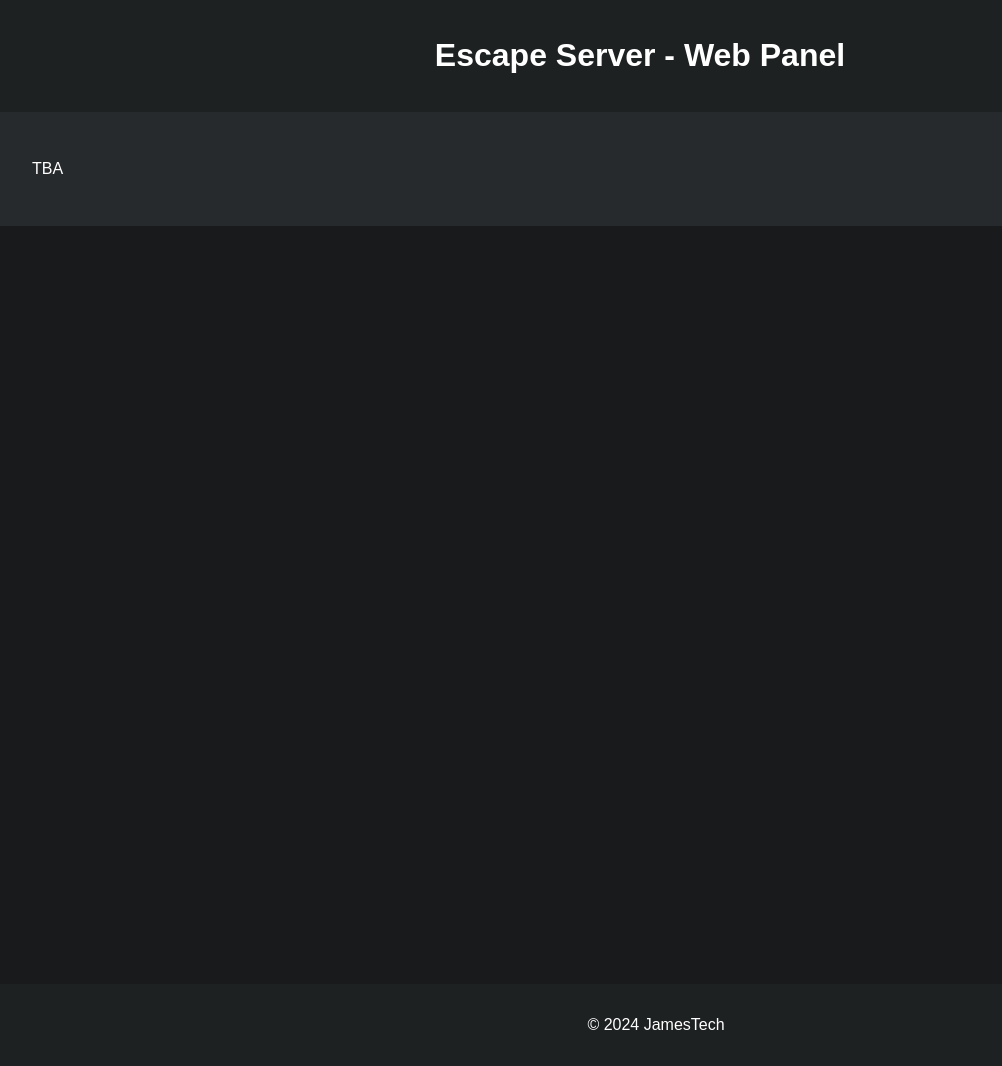
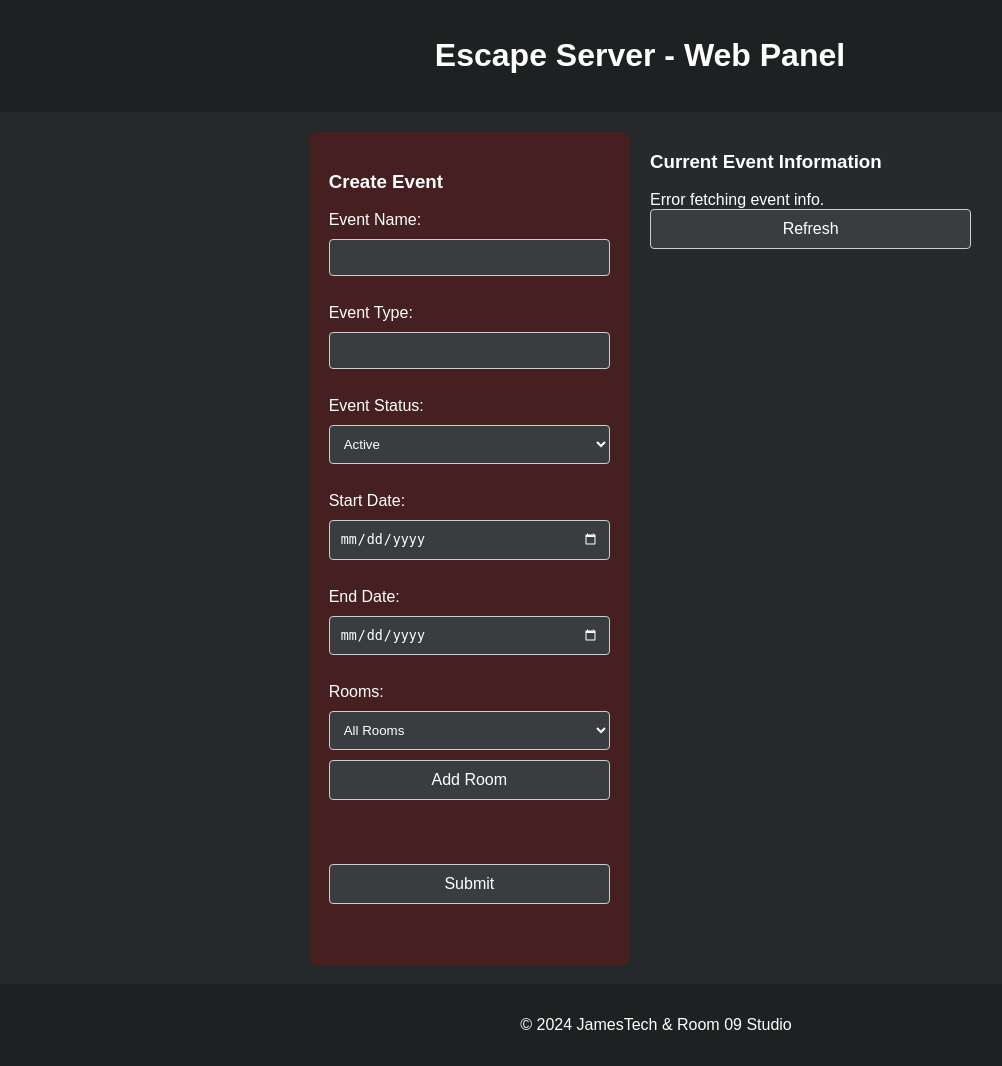
Before and after one commit to Awsomeworld304/EscapeServer, a Flask app: page / in a window 1280 px wide. Shown: the whole page, without its empty margins (0-1002 px from the left). Run offline with Flask 3, Linux system fonts and the light colour scheme.

Commit message:
setup web panel (frontend)

```diff
--- a/static/index.html
+++ b/static/index.html
@@ -12,10 +12,51 @@
         <h1>Escape Server - Web Panel</h1>
     </header>
     <main>
-        <p id="message">TBA</p>
+        <div class="container">
+            <div class="form">
+                <form id="eventForm">
+                    <h3 class="centertext">Create Event</h3>
+                    <label for="eventName">Event Name:</label>
+                    <input type="text" id="eventName" name="eventName" required><br>
+
+                    <label for="eventType">Event Type:</label>
+                    <input type="text" id="eventType" name="eventType" required><br>
+
+                    <label for="eventStatus">Event Status:</label>
+                    <select id="eventStatus" name="eventStatus" required>
+                        <option value="Active">Active</option>
+                        <option value="Inactive">Inactive</option>
+                    </select><br>
+
+                    <label for="startDate">Start Date:</label>
+                    <input type="date" id="startDate" name="startDate" required><br>
+
+                    <label for="endDate">End Date:</label>
+                    <input type="date" id="endDate" name="endDate" required><br>
+
+                    <label for="rooms">Rooms:</label>
+                    <select id="roomPicker">
+                        <option value="All Rooms">All Rooms</option>
+                    </select>
+                    <button type="button" id="addRoomButton">Add Room</button><br>
+                    <ul id="roomList"></ul>
+
+                    <button type="submit" class="button">Submit</button>
+                    <p id="message"></p>
+                </form>
+            </div>
+            <div class="form current-event">
+                <h3 class="centertext">Current Event Information</h3>
+                <div id="eventInfo" class="event-info-container">
+                    <!-- Event information dynamically created here. -->
+                </div>
+                <button type="button" id="refreshButton">Refresh</button>
+            </div>
+        </div>
     </main>
     <footer>
-        <p>&copy; 2024 JamesTech</p>
+        <p>&copy; 2024 JamesTech & Room 09 Studio</p>
     </footer>
+    <script src="/static/index.js"></script>
 </body>
 </html>
--- /dev/null
+++ b/static/index.js
@@ -0,0 +1,102 @@
+const predefinedRooms = [
+    "1A - CTE Math", "1AA - Direct Care Worker", "2A - Option Pathway", "3A - Success Lab",
+    "4A - Practical Nursing", "5A - Practical Nursing", "6A - Pre-Engineering / PLTW",
+    "7A - HVAC", "8A - Electrical", "9A - Certified Patient Care Technician",
+    "10A - Dental Assisting/Clinic", "11A - Masonry", "A Wing Hallway", "1B - Cafeteria",
+    "2B - ProStart", "3B - ProStart", "3BB - Masonry", "4B - Misc.", "4BB - SkillsUSA",
+    "5B - Carpentry", "6B - Welding", "8B - Carpentry Shop", "9B - Automotive",
+    "10B - Welding Shop", "11B - Collision Repair", "12B - Collision Repair Shop",
+    "13B - Cybersecurity", "14B - CTE English", "B Wing Hallway", "1C - Option Pathway",
+    "2C - Law and Public Safety", "3C - Plumbing", "4C - Diesel Technology",
+    "4CC - Diesel Technology Shop", "5C - Emergency and Firefighting Management Services",
+    "6C - Graphic Design / Multimedia Publishing", "7C - Medical Assisting", "C Wing Hallway",
+    "Lobby", "Office", "Commons"
+];
+
+const roomPicker = document.getElementById('roomPicker');
+predefinedRooms.forEach(room => {
+    const option = document.createElement('option');
+    option.value = room;
+    option.textContent = room;
+    roomPicker.appendChild(option);
+});
+
+async function fetchEventInfo() {
+    try {
+        const response = await fetch('http://10.0.0.153:8080/api/events');
+        if (!response.ok) {
+            throw new Error('Network response was not ok');
+        }
+        const data = await response.json();
+        const eventInfoDiv = document.getElementById('eventInfo');
+        eventInfoDiv.innerHTML = `
+            <p><strong>Event Name:</strong> ${data.event_name}</p>
+            <p><strong>Event Type:</strong> ${data.event_type}</p>
+            <p><strong>Event Status:</strong> ${data.event_status}</p>
+            <p><strong>Start Date:</strong> ${data.start_date}</p>
+            <p><strong>End Date:</strong> ${data.end_date}</p>
+            <p><strong>Rooms:</strong> ${data.rooms}</p>
+        `;
+    } catch (error) {
+        console.error('Error fetching event info:', error);
+        document.getElementById('eventInfo').innerText = 'Error fetching event info.';
+    }
+}
+
+document.getElementById('addRoomButton').addEventListener('click', function() {
+    const selectedRoom = roomPicker.value;
+    const roomList = document.getElementById('roomList');
+
+    if (selectedRoom === "All Rooms") {
+        predefinedRooms.forEach(room => {
+            if (![...roomList.children].some(li => li.textContent === room)) {
+                const listItem = document.createElement('li');
+                listItem.textContent = room;
+                roomList.appendChild(listItem);
+            }
+        });
+    } else {
+        // Check if the room is already in the list
+        if ([...roomList.children].some(li => li.textContent === selectedRoom)) {
+            alert('Room already added.');
+            return;
+        }
+
+        const listItem = document.createElement('li');
+        listItem.textContent = selectedRoom;
+        roomList.appendChild(listItem);
+    }
+});
+
+document.getElementById('eventForm').addEventListener('submit', async function(event) {
+    event.preventDefault();
+    const roomList = document.getElementById('roomList');
+    const rooms = [...roomList.children].join(","); // .map(li => li.textContent);
+
+    const formData = {
+        event_name: document.getElementById('eventName').value,
+        event_type: document.getElementById('eventType').value,
+        event_status: document.getElementById('eventStatus').value,
+        start_date: document.getElementById('startDate').value,
+        end_date: document.getElementById('endDate').value,
+        rooms: rooms
+    };
+
+    try {
+        const response = await fetch('http://10.0.0.153:8080/api/events', {
+            method: 'POST',
+            headers: {'Content-Type': 'application/json'},
+            body: JSON.stringify(formData)
+        });
+        if (!response.ok) throw new Error('Network response was not ok');
+        const data = await response.json();
+        document.getElementById('message').innerText = 'Event created successfully!';
+    } catch (error) {
+        console.error('Error submitting form:', error);
+        document.getElementById('message').innerText = 'Error creating event.';
+    } finally { fetchEventInfo(); }
+});
+
+document.getElementById('refreshButton').addEventListener('click', fetchEventInfo);
+fetchEventInfo();
+setInterval(fetchEventInfo, 1000);
--- a/static/stylesheets/index.css
+++ b/static/stylesheets/index.css
@@ -7,7 +7,11 @@
     margin: 0;
     padding: 0;
     background-color: #1e2122;
+    display: flex;
+    flex-direction: column;
+    height: 100vh;
 }
+#centertext {text-align: center;}
 header {
     background-color: #1e2122;
     color: #fff;
@@ -15,8 +19,80 @@
     text-align: center;
 }
 main {
-    padding: 2rem;
     background-color: #272a2c;
+    flex: 1;
+    overflow-y: auto;
+    padding: 20px;
+    display: flex;
+    justify-content: center;
+    align-items: flex-start;
+    margin-bottom: 80px;
+}
+.container {
+    display: flex;
+    gap: 20px;
+}
+div.form {
+    display: flex;
+    flex-direction: column;
+    width: 100%;
+    max-width: 600px;
+    label, input, select, button {
+    width: 100%;
+    margin-bottom: 10px;
+    color: #fff;
+    label, input, select, button {
+    width: 100%;
+    margin-bottom: 10px;
+    color: #fff;
+    box-sizing: border-box;
+}
+div.form.current-event {
+    background: #ff4d4d;
+    box-shadow: 0 0 15px rgba(255, 0, 0, 0.5);
+    border-radius: 8px;
+}
+.event-info-container {
+    background: #ff4d4d; /* Red background */
+    box-shadow: 0 0 15px rgba(255, 0, 0, 0.5); /* Red shadow */
+    border-radius: 8px; /* Rounded corners */
+    padding: 20px;
+    color: #fff;
+}
+input, select, button {
+    padding: 10px;
+    border: 1px solid #ccc;
+    border-radius: 4px;
+    background-color: #3a3d3f;
+}
+}
+input, select, button {
+    padding: 10px;
+    border: 1px solid #ccc;
+    border-radius: 4px;
+    background-color: #3a3d3f;
+}
+}
+form {
+    display: inline-block;
+    margin-left: auto;
+    margin-right: auto;
+    text-align: left;
+    display: flex;
+    flex-direction: column;
+    width: 100%;
+    max-width: 600px;
+    background: #462020;
+    padding: 20px;
+    border-radius: 8px;
+    box-shadow: 0 0 10px rgba(0, 0, 0, 0.1);
+    box-sizing: border-box;
+
+}
+#roomList {
+    max-height: 200px;
+    overflow-y: auto;
+    margin-bottom: 20px;
 }
 footer {
     background-color: #1e2122;
@@ -27,3 +103,49 @@
     width: 100%;
     bottom: 0;
 }
+label, input, select, button {
+    width: 100%;
+    margin-bottom: 10px;
+    color: #fff;
+    box-sizing: border-box;
+}
+input, select, button {
+    padding: 10px;
+    border: 1px solid #ccc;
+    border-radius: 4px;
+    background-color: #3a3d3f;
+}
+button {
+    align-self: flex-start;
+    background-color: #1864a7;
+    border: none;
+    border-radius: 8px;
+    color: white;
+    padding: 15px 20px;
+    text-align: center;
+    text-decoration: none;
+    display: inline-block;
+    font-size: 16px;
+    cursor: pointer;
+    transition-duration: 0.3s;
+  }
+
+  button:hover {
+    background-color: #ac3c3c!important;
+    color: white;
+  }
+
+@media (max-width: 1200px) {
+    .container {
+        flex-direction: column;
+    }
+}
+
+@media (max-width: 600px) {
+    div.form {
+        padding: 10px;
+    }
+    label, input, select, button {
+        font-size: 14px;
+    }
+}
```
